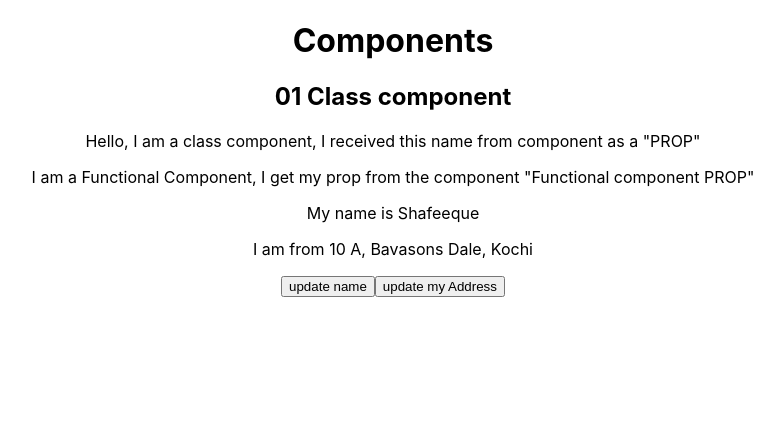
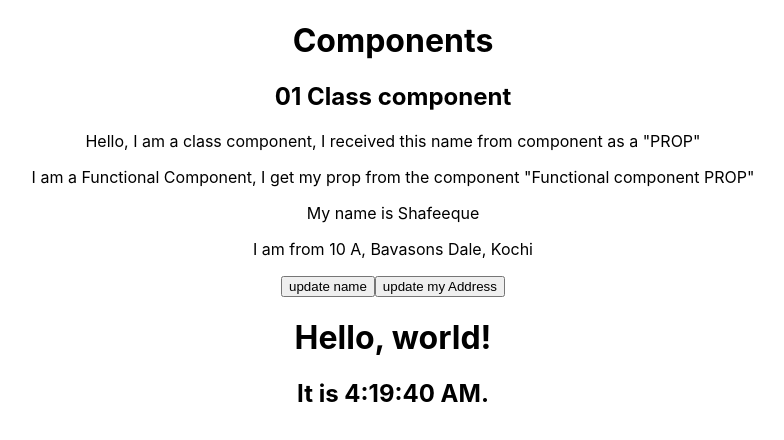
Before and after one commit to shafeeque-archis/app-learn-react, a React (Create React App) app: page / in a window 1280 px wide. Shown: the top 440 px of the page, without its empty margins (247-1031 px from the left). Built offline with nearby package versions, Linux system fonts and the light colour scheme.

Commit message:
Lifecycle example

```diff
--- a/src/App.js
+++ b/src/App.js
@@ -1,15 +1,21 @@
+import ReactDOM from 'react-dom'
 import './App.css';
 
 import ClassComponent from './01_ClassComponent/01_ClassComponent';
 import FunctionalComponent from './02_FunctionalComponent/02_FunctionalComponent';
+import Clock from './Clock/Clock'
+
+
 
 function App() {
+
   return (
     <div className="App">
       <h1>Components</h1>
       <h2>01 Class component</h2>
       <ClassComponent name="PROP"/>
       <FunctionalComponent name="Functional component PROP"/>
+      <Clock />
     </div>
   );
 }
--- /dev/null
+++ b/src/Clock/Clock.js
@@ -0,0 +1,34 @@
+import React, { useState } from 'react'
+
+class Clock extends React.Component {
+    constructor(props) {
+        super(props)
+        this.state = {date: new Date()}
+    }
+
+    componentDidMount() {
+        this.TimerID = setInterval(() => {
+            this.tick()
+        },1000)
+    }
+
+    componentWillUnmount() {
+        clearInterval(this.TimerID);
+    }
+
+    tick() {
+        this.setState({date: new Date()})
+    }
+
+    render() {
+        return (
+            <div>
+                <h1>Hello, world!</h1>
+                <h2>It is {this.state.date.toLocaleTimeString()}.</h2>
+          </div>
+        )
+    }
+  }
+
+
+  export default Clock;
```
